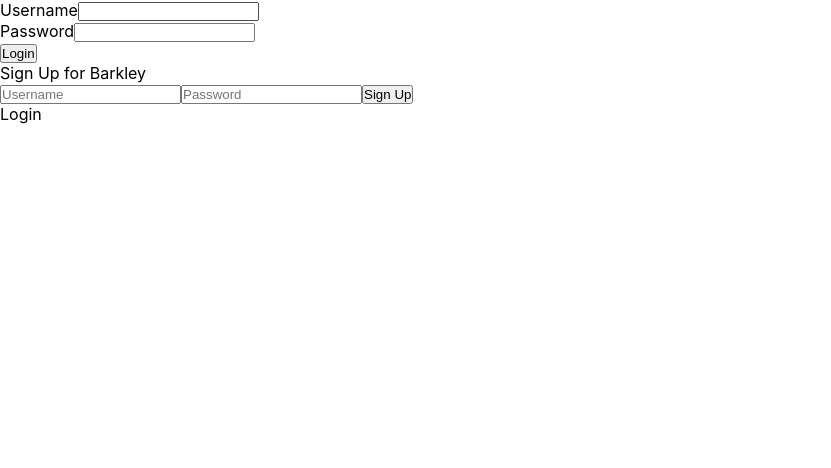
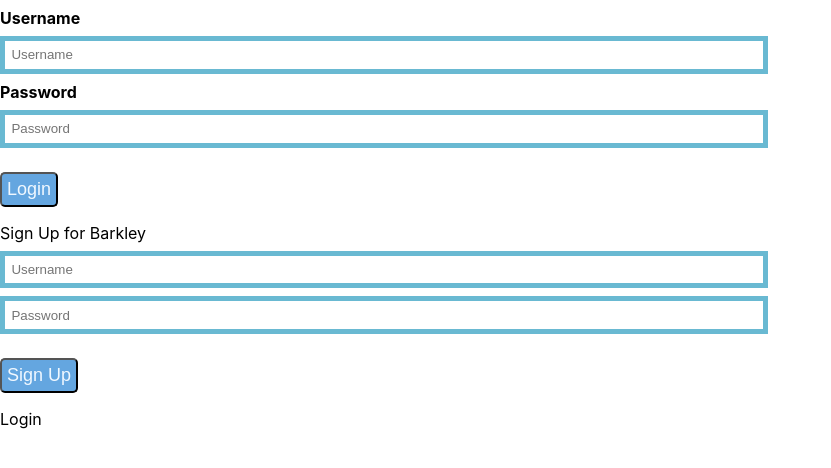
Before and after one commit to kylemcconaughey/Barkley_Frontend, a React (Create React App) app in the folder barkley/: page /login in a window 1280 px wide. Shown: the top 468 px of the page, without its empty margins (0-831 px from the left). Built offline with nearby package versions, Linux system fonts and the light colour scheme.

Commit message:
changing some css and commit before  pulling Jameel's changes

```diff
--- a/barkley/src/App.css
+++ b/barkley/src/App.css
@@ -3,3 +3,41 @@
   margin: 0;
   padding: 0;
 }
+
+input, label {
+  display: block;
+  width: 60%;
+}
+
+label {
+  margin: 0.5rem 0;
+}
+
+input {
+  margin: 0.5rem 0;
+  padding: 0.4rem;
+}
+
+.App {
+  max-width: 40rem;
+  margin: 1rem auto;
+  padding: 1rem;
+}
+
+input{
+  border: rgba(74, 171, 201, 0.824) solid 5px;
+}
+
+label{
+  font-weight: bolder;
+}
+
+button{
+  background-color: rgba(67, 147, 218, 0.824);
+  color: aliceblue;
+  padding: 5px;
+  font-size: large;
+  border-radius: 5px;
+  margin-top: 1rem;
+  margin-bottom: 1rem;
+}
--- a/barkley/src/Components/Login.js
+++ b/barkley/src/Components/Login.js
@@ -39,11 +39,11 @@
             </div>
             <div>
               <label htmlFor='username'>Username</label>
-              <input id='username' type='text' value={this.state.username} onChange={event => this.setState({ username: event.target.value })} />
+              <input id='username' placeholder='Username' type='text' value={this.state.username} onChange={event => this.setState({ username: event.target.value })} />
             </div>
             <div>
               <label htmlFor='password'>Password</label>
-              <input id='password' type='password' value={this.state.password} onChange={event => this.setState({ password: event.target.value })} />
+              <input id='password' placeholder='Password' type='password' value={this.state.password} onChange={event => this.setState({ password: event.target.value })} />
             </div>
             <div>
               <button type='submit' className='loginBtn'>Login</button>
```
